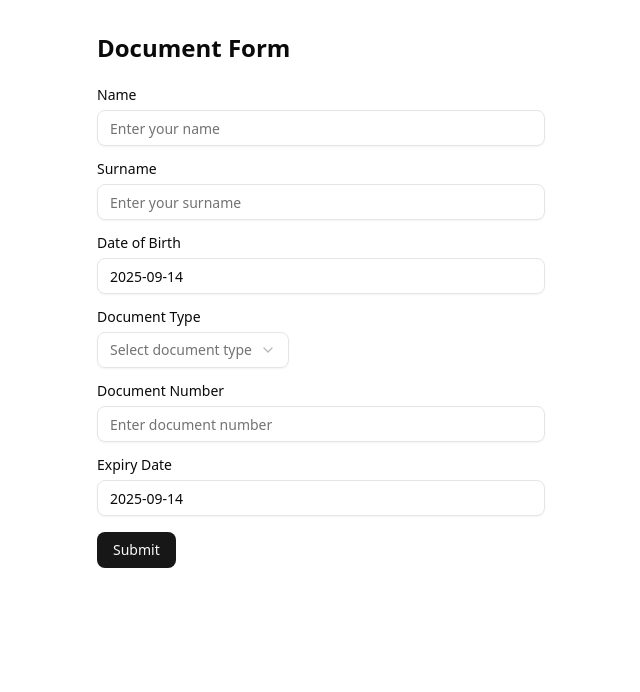
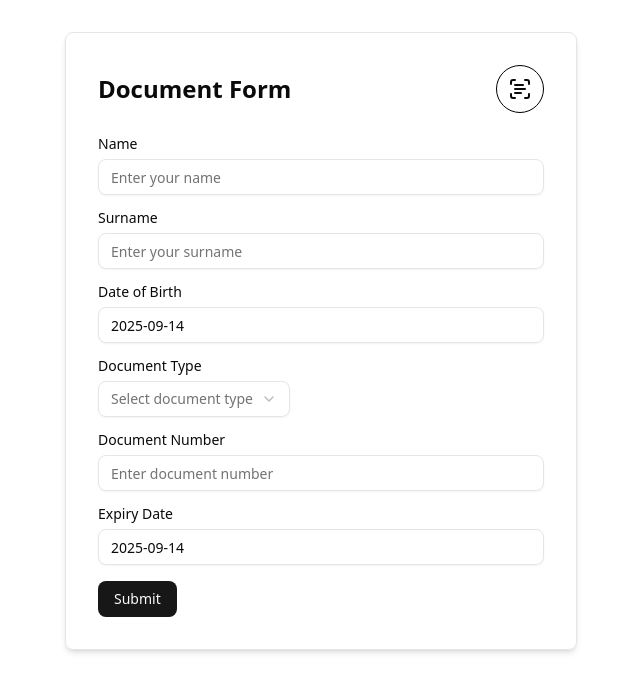
Before and after one commit to T-eight211/ocr-app, a Next.js app: page / in a window 1280 px wide. Shown: the top 692 px of the page, without its empty margins (319-959 px from the left). Built offline with nearby package versions, Linux system fonts and the light colour scheme.

Commit message:
Second commit

```diff
--- a/app/page.tsx
+++ b/app/page.tsx
@@ -5,9 +5,9 @@ import DocumentForm from "@/components/used-gold-purcahse-form";
 
 export default function Page() {
   return (
-    <main className="p-8 max-w-lg mx-auto">
-      <h1 className="text-2xl font-bold mb-6">Document Form</h1>
+
+
       <DocumentForm />
-    </main>
+
   );
 }
--- a/components/used-gold-purcahse-form.tsx
+++ b/components/used-gold-purcahse-form.tsx
@@ -15,6 +15,8 @@ import { Button } from "@/components/ui/button";
 import { Calendar } from "@/components/ui/calendar";
 import { Popover, PopoverTrigger, PopoverContent } from "@/components/ui/popover";
 import { format } from "date-fns";
+import { ScanText } from "lucide-react";
+
 
 type FormValues = {
   name: string;
@@ -43,6 +45,16 @@ export default function DocumentForm() {
 
   return (
     <Form {...form}>
+      <div className="max-w-lg mx-auto p-8 border rounded-md shadow-md m-8 ">
+        <div className="mb-6 flex justify-between items-center">
+          <h1 className="text-2xl font-bold">Document Form</h1>
+          <button
+            type="button"
+            className="w-12 h-12 rounded-full border border-black flex items-center justify-center hover:bg-black hover:text-white transition"
+          >
+            <ScanText size={24} />
+          </button>
+        </div>
         <form onSubmit={form.handleSubmit(onSubmit)} className="space-y-4">
           <FormField
             control={form.control}
@@ -169,6 +181,8 @@ export default function DocumentForm() {
 
           <Button type="submit">Submit</Button>
         </form>
+      </div>
     </Form>
+
   );
 }
```
Lines whose indentation alone changed are shown as unchanged.
